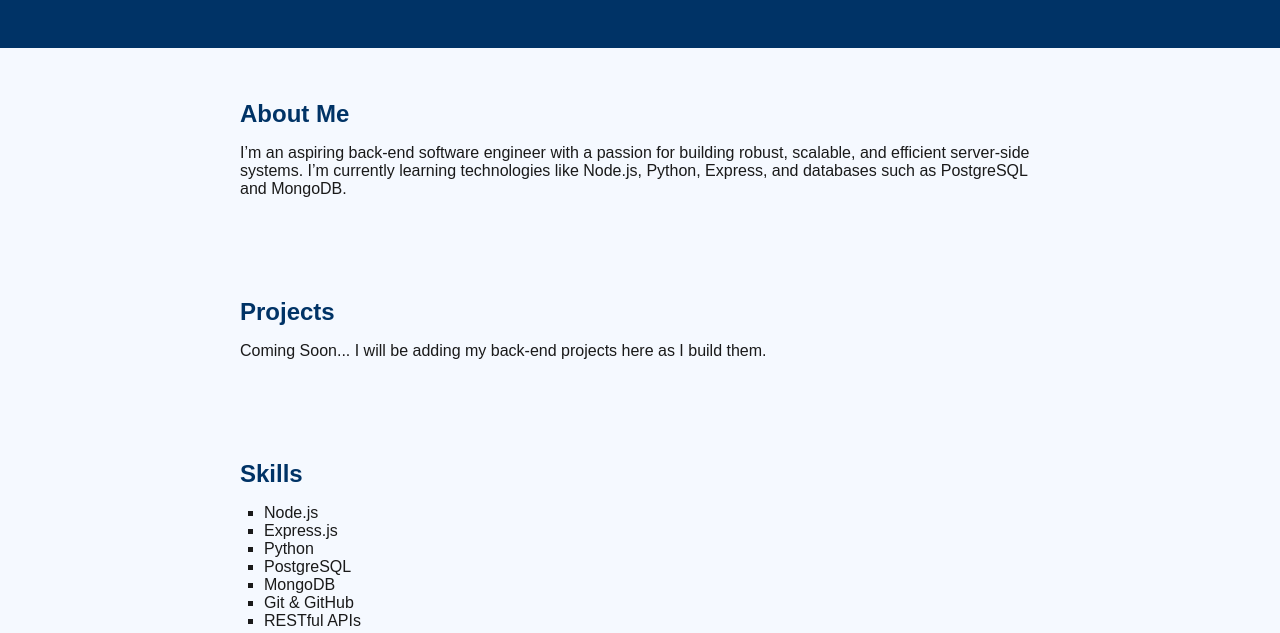
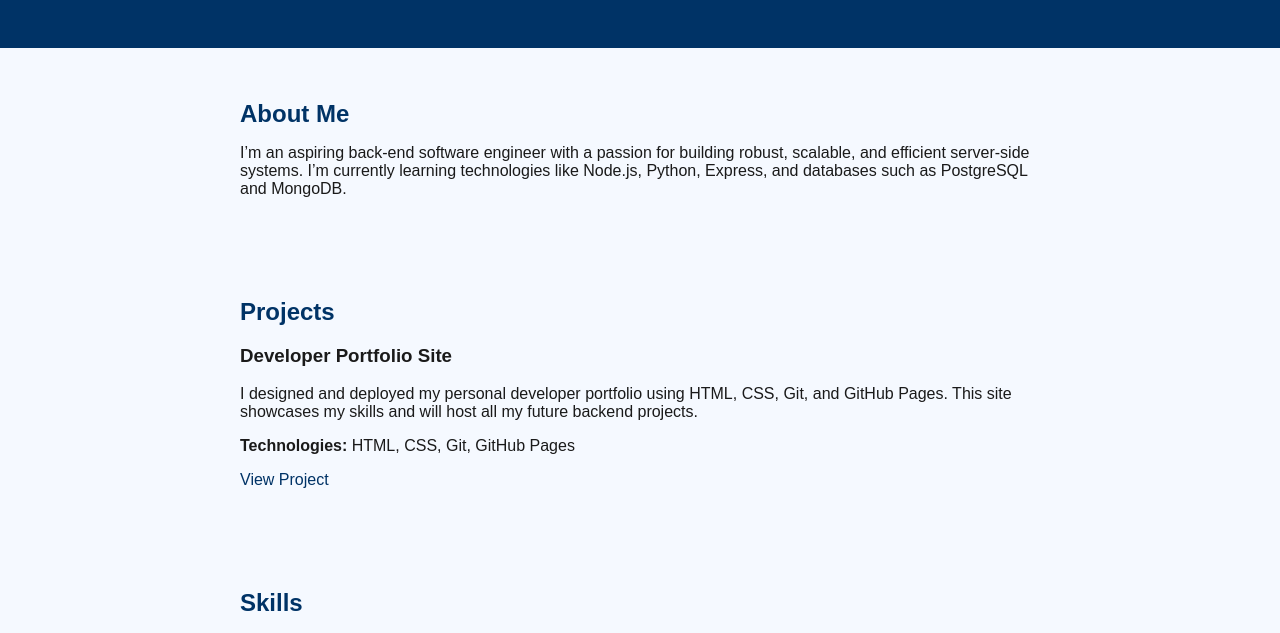
Before and after one commit to Jaspe-source/Portfolio, a plain HTML site: page index.html in a window 1280 px wide. Shown: the part 110-743 px from the top of the page. Drawn offline with Linux system fonts and the light colour scheme.

Commit message:
Updated project section with Developer Portfolio

```diff
--- a/index.html
+++ b/index.html
@@ -19,7 +19,13 @@
 
   <section id="projects">
     <h2>Projects</h2>
-    <p>Coming Soon... I will be adding my back-end projects here as I build them.</p>
+    <div class="project">
+  <h3>Developer Portfolio Site</h3>
+  <p>I designed and deployed my personal developer portfolio using HTML, CSS, Git, and GitHub Pages. This site showcases my skills and will host all my future backend projects.</p>
+  <p><strong>Technologies:</strong> HTML, CSS, Git, GitHub Pages</p>
+  <p><a href="https://jaspe-source.github.io/Portfolio/" target="_blank">View Project</a></p>
+</div>
+
   </section>
 
   <section id="skills">
```
